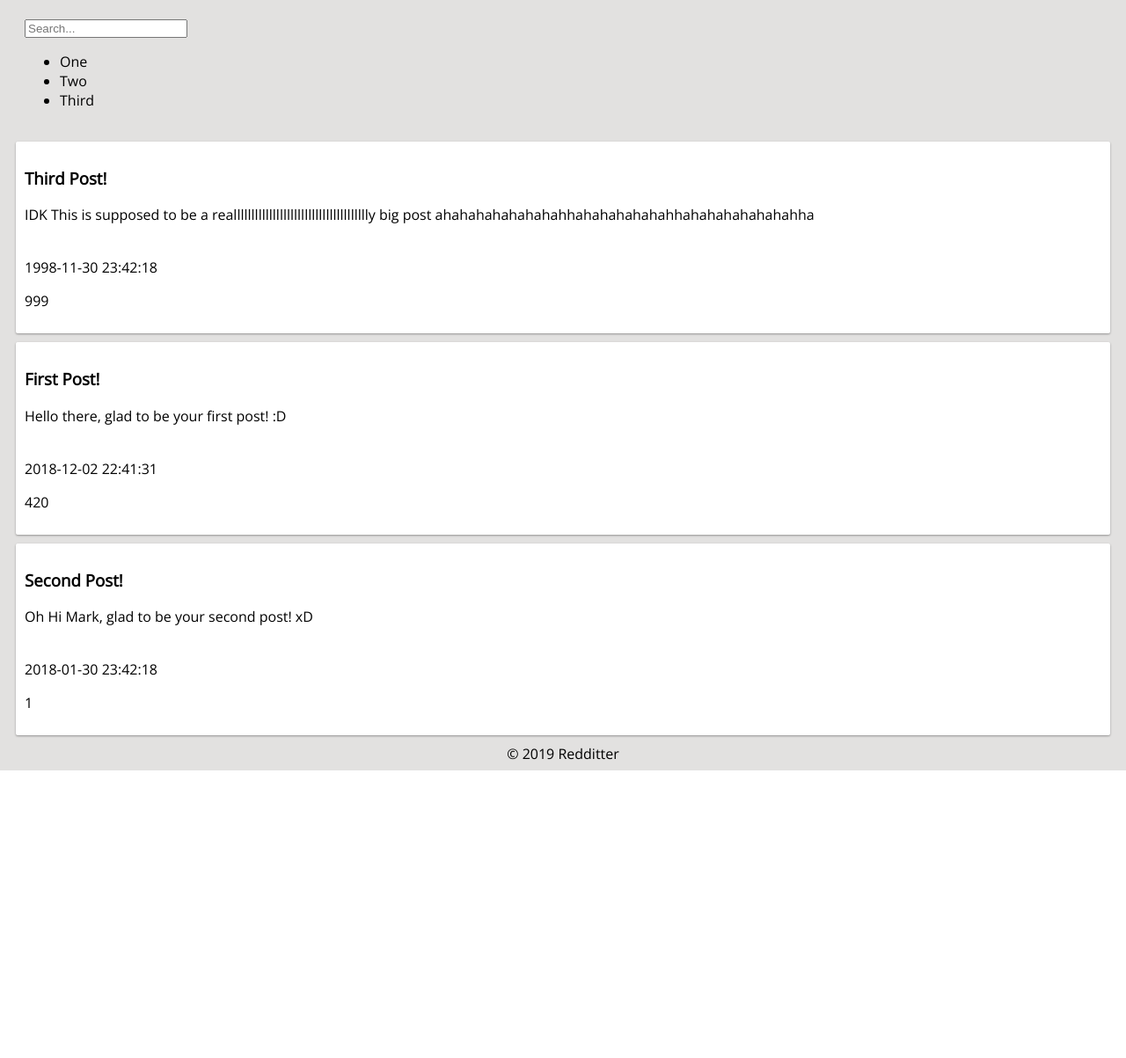
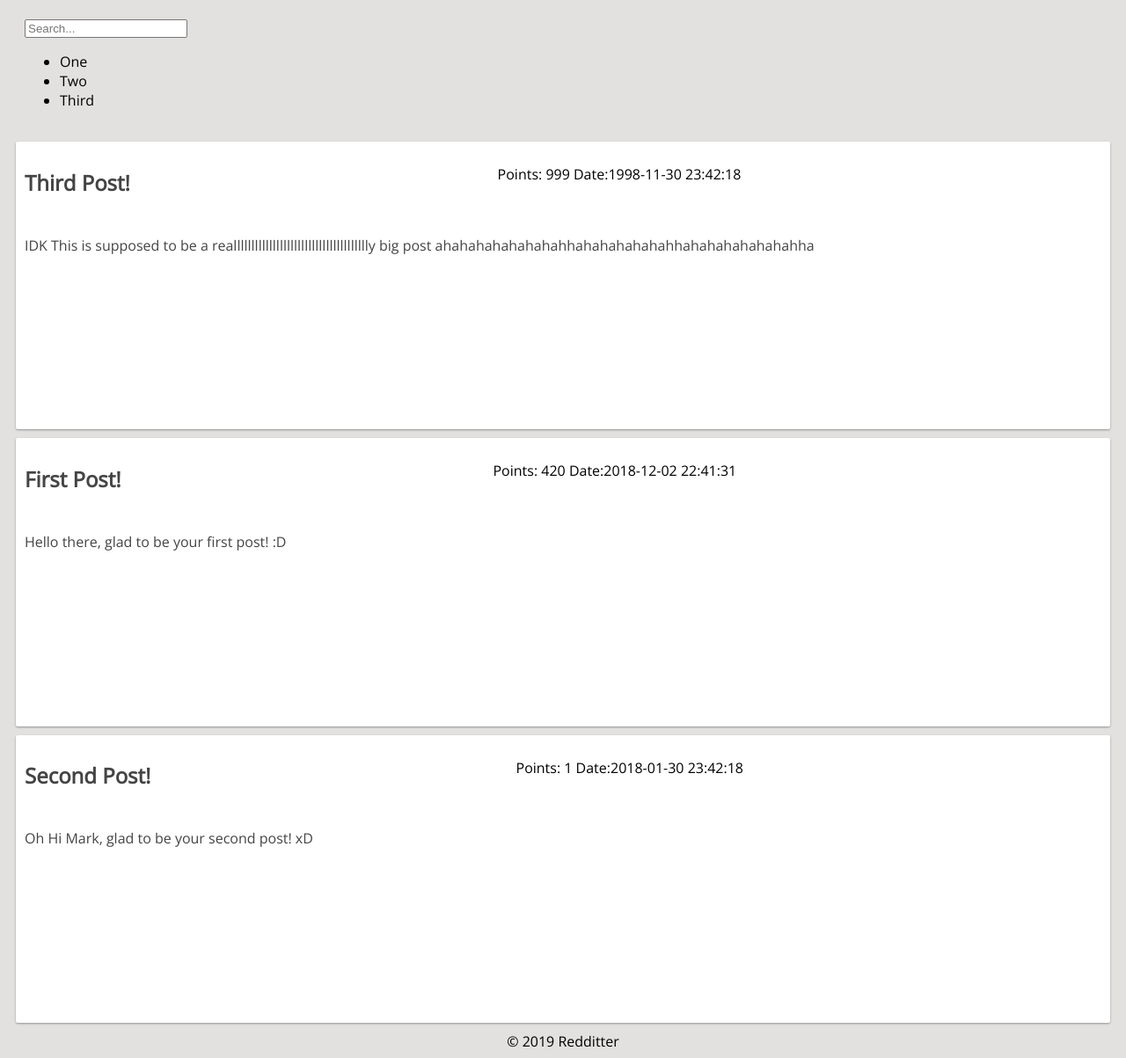
Before and after one commit to Rockdell/3LTW, a PHP site: page /pages/feed_page.php in a window 1280 px wide. Shown: the part 57-1260 px from the top of the page at 88% size. Before the commit the page ends 933 px from the top, so only its background shows below. Run offline with PHP 8.4, Linux system fonts and the light colour scheme; data comes from the database, SQL or seed files in the repository.

Commit message:
Added more css. Working on login

```diff
--- a/css/style.css
+++ b/css/style.css
@@ -31,8 +31,9 @@ footer {
 	grid-area: personal;
 
 	display: grid;
-	grid-auto-rows: auto 15%;
-	grid-template-areas: "user-info" "user-settings";
+	grid-gap: 0.5rem 0.5rem;
+	grid-auto-rows: 0.5fr 6fr 1fr;
+	grid-template-areas: "." "user-info" "user-settings";
 }
 
 .profile-bar #user-info {
@@ -48,7 +49,7 @@ footer {
 }
 
 /* Component profile-bar */
-.profile-bar {
+body .profile-bar {
 	display: block;
 	background: #ffadad;
 	text-align: center;
@@ -74,8 +75,8 @@ footer {
 	font-size: 0.90em;
 	letter-spacing: 2px;
 
-	color: #383736;
-	border: 2px #383736 solid;
+	color: #444;
+	border: 2px #444 solid;
 	border-radius: 4px;
 	text-transform: uppercase;
 	outline: 0;
@@ -94,7 +95,7 @@ footer {
 .fill:before {
   	content: "";
   	position: absolute;
-  	background: #383736;
+  	background: #444;
  	bottom: 0;
   	left: 0;
  	right: 0;
@@ -106,12 +107,37 @@ footer {
 .fill:hover:before {
   	top: 0;
 }
+
 /* Component story-post */
-.story-post {
+body .story-post {
 	display: block;
 	background: #ffffff;
 	transition: all 0.3s cubic-bezier(.25,.8,.25,1);
 	box-shadow: 0 1px 3px rgba(0,0,0,0.12), 0 1px 2px rgba(0,0,0,0.24);
+
+	display: grid;
+	grid-gap: 0.5rem 0.5rem;
+	grid-auto-rows: 1fr 2fr 1fr;
+	grid-template-areas: "title ." "main main" ". info";
+}
+
+.story-post h1 {
+	grid-area: title;
+
+	font-weight: bold;
+	color: #444;
+}
+
+.story-post #post-content {
+	grid-area: main;
+
+	color: #444;
+}
+
+.profile .story-post #post-info {
+	grid-area: info;
+
+	color: #444;
 }
 
 .story-post:hover {
@@ -132,6 +158,7 @@ footer {
 	padding: 10px;
 	margin: 10px;
 
+	word-wrap: break-word;
 	cursor: default;
 }
 
--- a/templates/components/story-post.php
+++ b/templates/components/story-post.php
@@ -1,5 +1,9 @@
 <article class="story-post container">
-    <h3><?=$post["title"]?></h3>
-    <p><?=$post["content"]?></p> <br> <?=$post["postDate"]?>
-    <p> <?=$post["points"]?> </p>
+    <h1><?=$post["title"]?></h3>
+    <section id="post-content">
+        <p><?=$post["content"]?></p>
+    </section>
+    <section id="post-info">
+        <p>Points: <?=$post["points"]?> Date:<?=$post["postDate"]?></p>
+    </section>
 </article>
```
